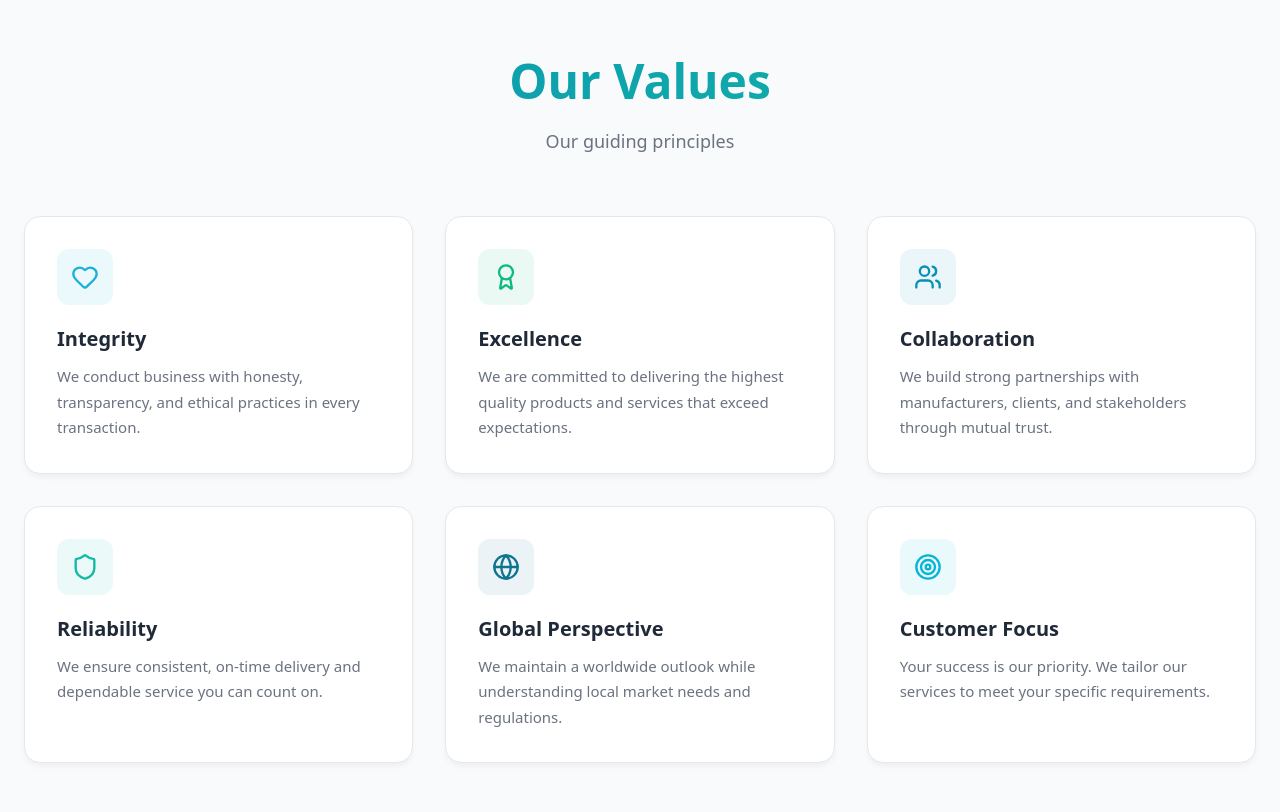
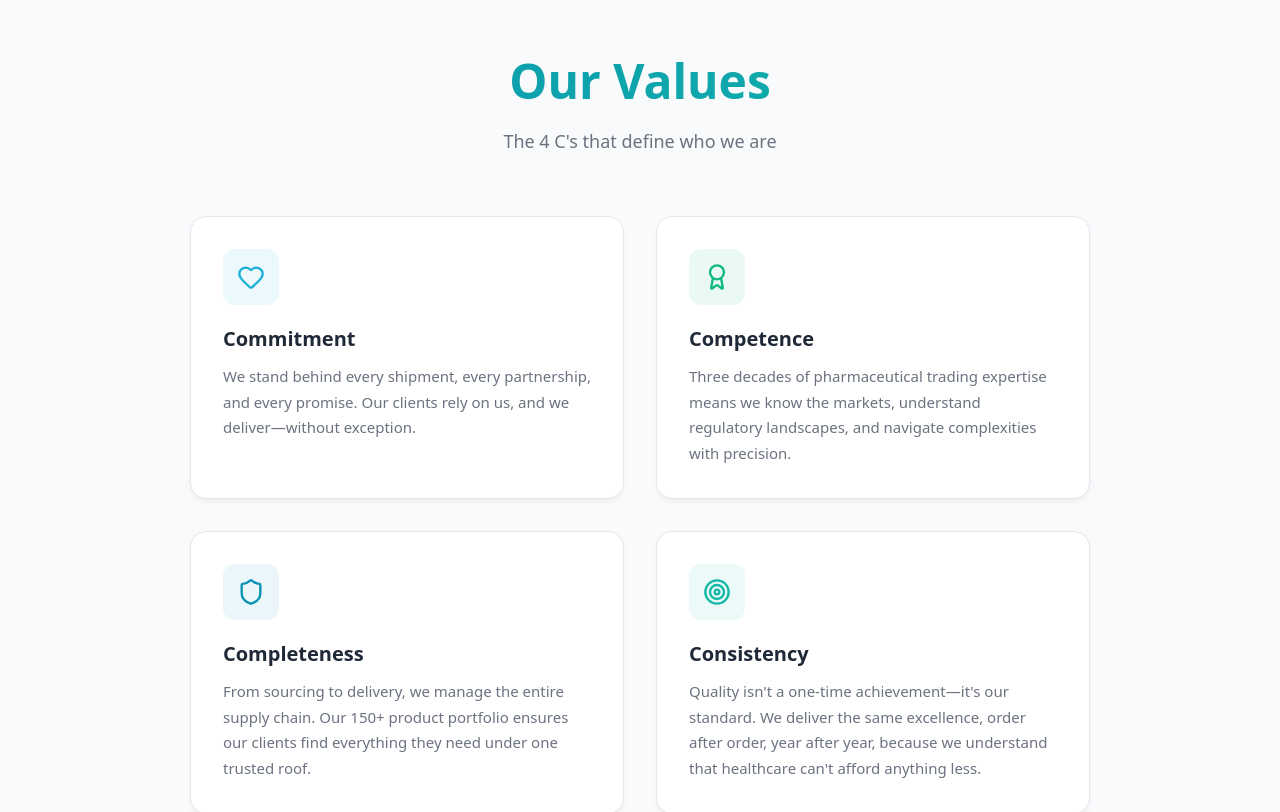
Before and after one commit to Vijit-08/GeminiExports, a React (Vite) app in the folder gemini-exports-react/: page /about-us in a window 1280 px wide. Shown: the part 2840-3652 px from the top of the page. Built offline with nearby package versions, Linux system fonts and the light colour scheme.

Commit message:
Change OUR VALUES section

```diff
--- a/gemini-exports-react/src/pages/AboutUsPage.tsx
+++ b/gemini-exports-react/src/pages/AboutUsPage.tsx
@@ -2,7 +2,7 @@ import { motion } from 'framer-motion'
 import Header from '../components/Header'
 import Footer from '../components/Footer'
 import { useState } from 'react'
-import { Shield, Target, Eye, Heart, Users, Award, Globe } from 'lucide-react'
+import { Shield, Target, Eye, Heart, Award } from 'lucide-react'
 
 const AboutUsPage = () => {
   const [isMenuOpen, setIsMenuOpen] = useState(false)
@@ -764,23 +764,23 @@ const AboutUsPage = () => {
                 maxWidth: '700px',
                 margin: '0 auto'
               }}>
-                Our guiding principles
+                The 4 C's that define who we are
               </p>
             </motion.div>
 
             {/* Values Grid */}
             <div style={{
               display: 'grid',
-              gridTemplateColumns: window.innerWidth >= 768 ? 'repeat(3, 1fr)' : '1fr',
-              gap: '32px'
+              gridTemplateColumns: window.innerWidth >= 768 ? 'repeat(2, 1fr)' : '1fr',
+              gap: '32px',
+              maxWidth: '900px',
+              margin: '0 auto'
             }}>
               {[
-                { icon: Heart, title: 'Integrity', description: 'We conduct business with honesty, transparency, and ethical practices in every transaction.', color: '#1CAFD8' },
-                { icon: Award, title: 'Excellence', description: 'We are committed to delivering the highest quality products and services that exceed expectations.', color: '#10B981' },
-                { icon: Users, title: 'Collaboration', description: 'We build strong partnerships with manufacturers, clients, and stakeholders through mutual trust.', color: '#0891B2' },
-                { icon: Shield, title: 'Reliability', description: 'We ensure consistent, on-time delivery and dependable service you can count on.', color: '#14B8A6' },
-                { icon: Globe, title: 'Global Perspective', description: 'We maintain a worldwide outlook while understanding local market needs and regulations.', color: '#0E7490' },
-                { icon: Target, title: 'Customer Focus', description: 'Your success is our priority. We tailor our services to meet your specific requirements.', color: '#06B6D4' }
+                { icon: Heart, title: 'Commitment', description: 'We stand behind every shipment, every partnership, and every promise. Our clients rely on us, and we deliver—without exception.', color: '#1CAFD8' },
+                { icon: Award, title: 'Competence', description: 'Three decades of pharmaceutical trading expertise means we know the markets, understand regulatory landscapes, and navigate complexities with precision.', color: '#10B981' },
+                { icon: Shield, title: 'Completeness', description: 'From sourcing to delivery, we manage the entire supply chain. Our 150+ product portfolio ensures our clients find everything they need under one trusted roof.', color: '#0891B2' },
+                { icon: Target, title: 'Consistency', description: 'Quality isn\'t a one-time achievement—it\'s our standard. We deliver the same excellence, order after order, year after year, because we understand that healthcare can\'t afford anything less.', color: '#14B8A6' }
               ].map((value, index) => (
                 <motion.div
                   key={value.title}
```
